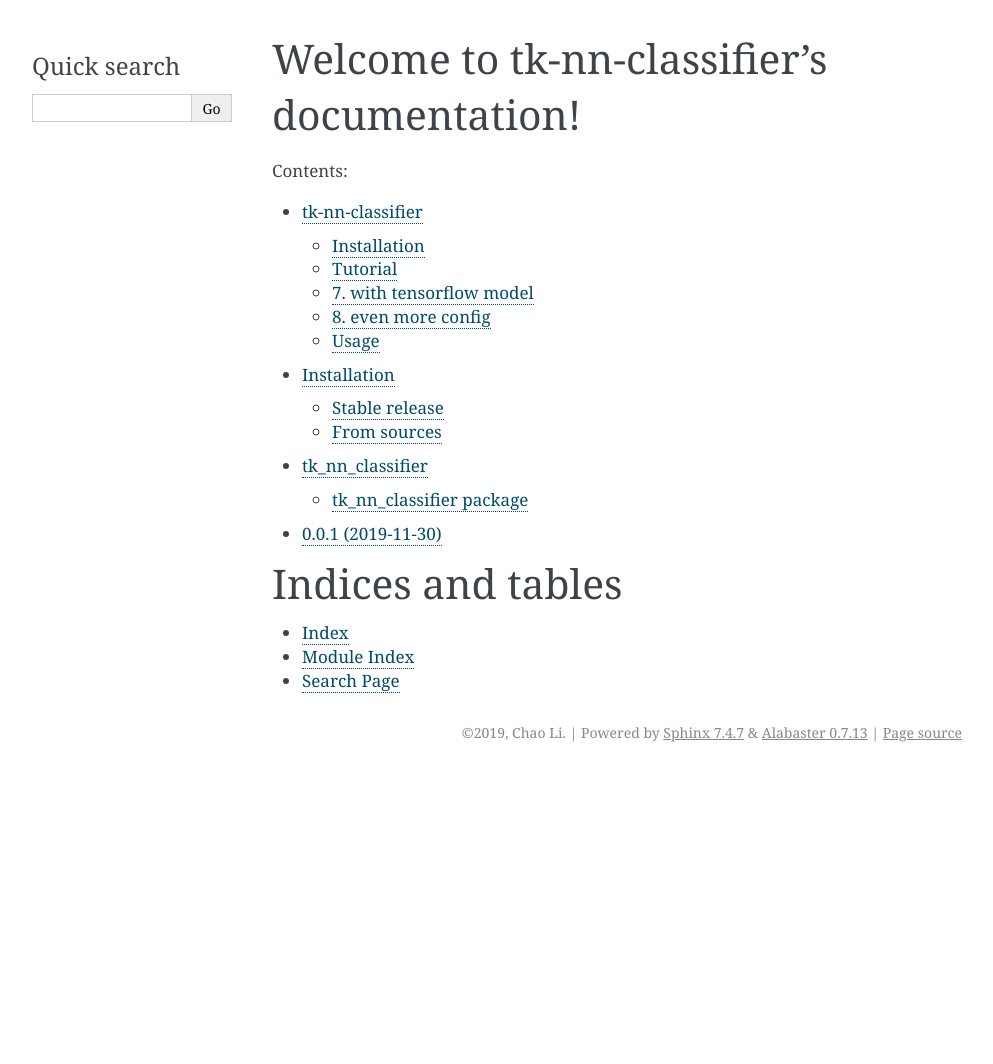
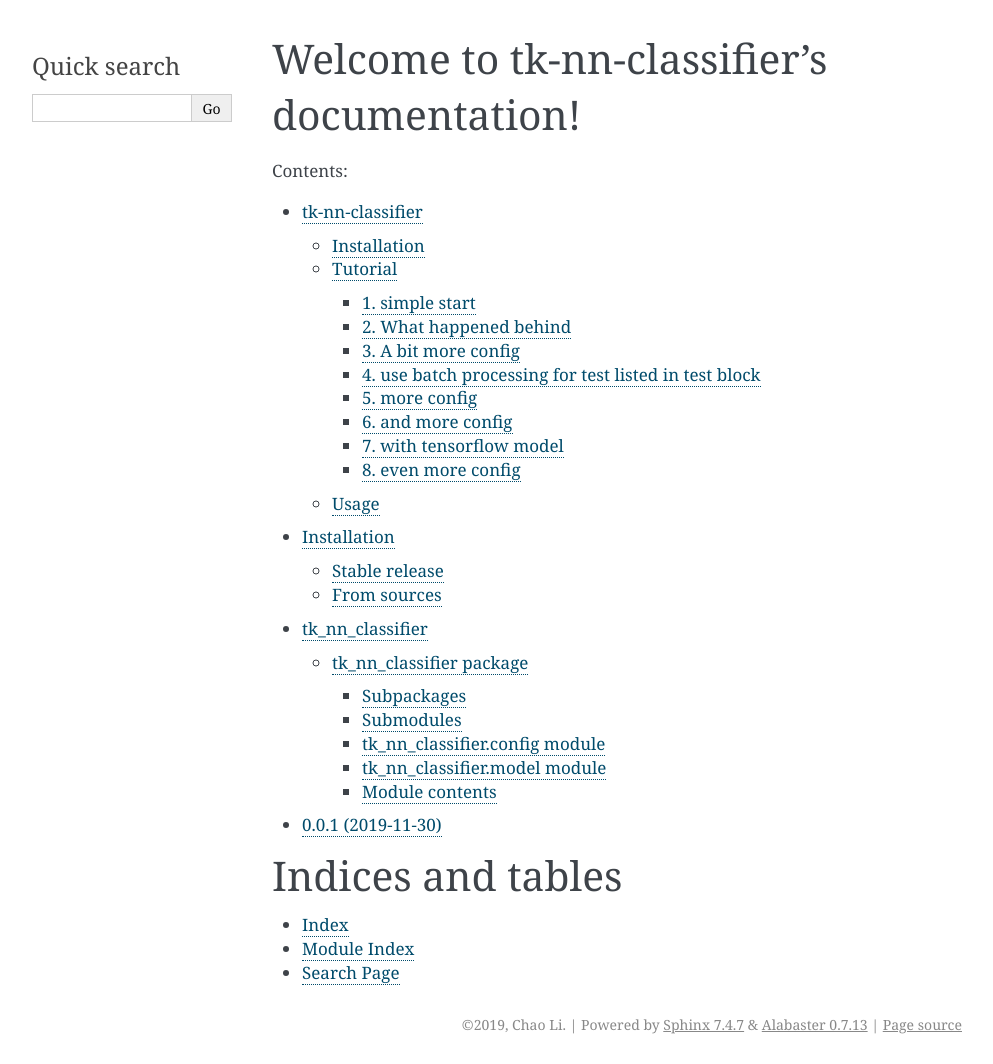
Before and after one commit to tilaboy/tk-nn-classifier, a Sphinx documentation site: the page built from docs/index.rst, in a window 1280 px wide. Shown: the whole page, without its empty margins (148-1141 px from the left). Built offline with Sphinx 7.4.7, drawn with Linux system fonts in a browser that asks for light colours; formulas are drawn with MathJax 3; before the commit the page ends 900 px from its top, so only the background shows below that.

Commit message:
update the documentation generator

```diff
--- a/README.rst
+++ b/README.rst
@@ -277,7 +277,7 @@
     },
 
 7. with tensorflow model
-------------------------
+~~~~~~~~~~~~~~~~~~~~~~~~
 
 Use tensorflow model should be as easy as switch the model type and add
 the embedding file:
@@ -329,7 +329,7 @@
     Method name is: tensorflow/serving/predict
 
 8. even more config
--------------------
+~~~~~~~~~~~~~~~~~~~
 
 To be explained later:
 
--- a/docs/conf.py
+++ b/docs/conf.py
@@ -20,7 +20,7 @@
 import os
 import sys
 sys.path.insert(0, os.path.abspath('..'))
-sys.path.append('..')
+
 import tk_nn_classifier
 
 # -- General configuration ------------------------------------------------
--- a/docs/index.rst
+++ b/docs/index.rst
@@ -2,7 +2,7 @@
 ============================================
 
 .. toctree::
-   :maxdepth: 2
+   :maxdepth: 3
    :caption: Contents:
 
    readme
--- a/docs/installation.rst
+++ b/docs/installation.rst
@@ -32,7 +32,7 @@
 
 .. code-block:: console
 
-    $ git clone git://github.com/tilaboy/xml-minder
+    $ git clone git://github.com/tilaboy/tk-nn-classifier
 
 Or download the `tarball`_:
 
@@ -47,5 +47,5 @@
     $ python setup.py install
 
 
-.. _Github repo: https://github.com/tilaboy/xml-minder
+.. _Github repo: https://github.com/tilaboy/tk-nn-classifier
 .. _tarball: https://github.com/tilaboy/tk-nn-classifier/tarball/master
```
